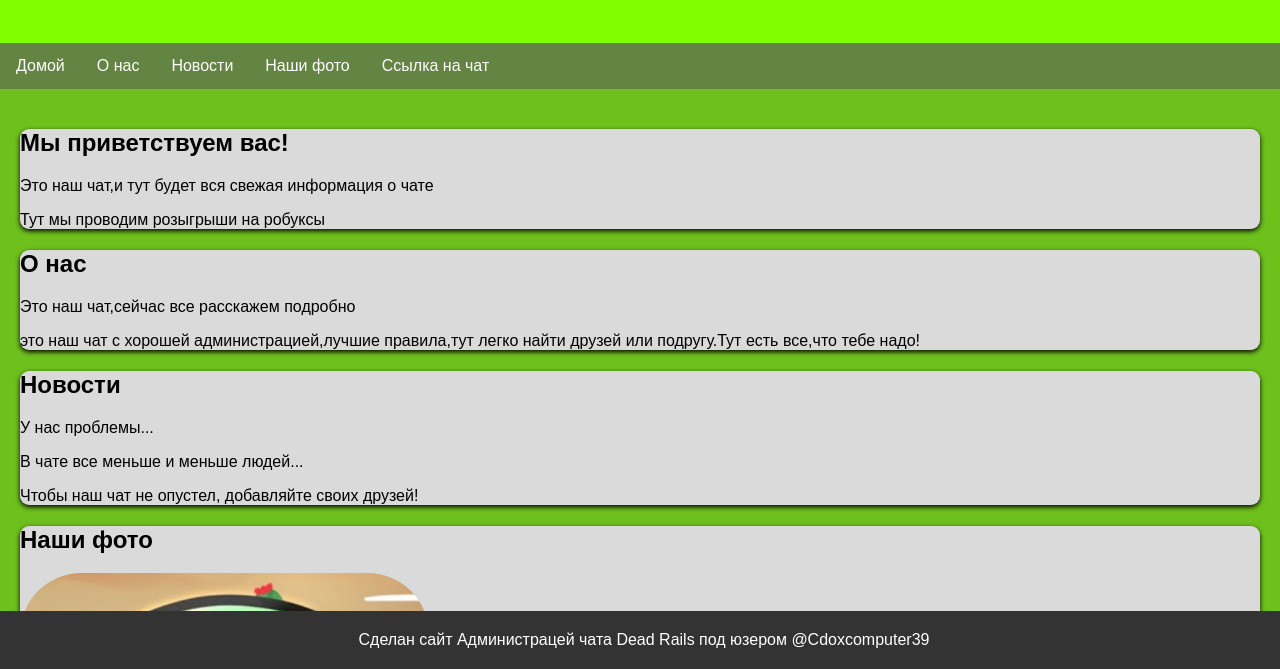
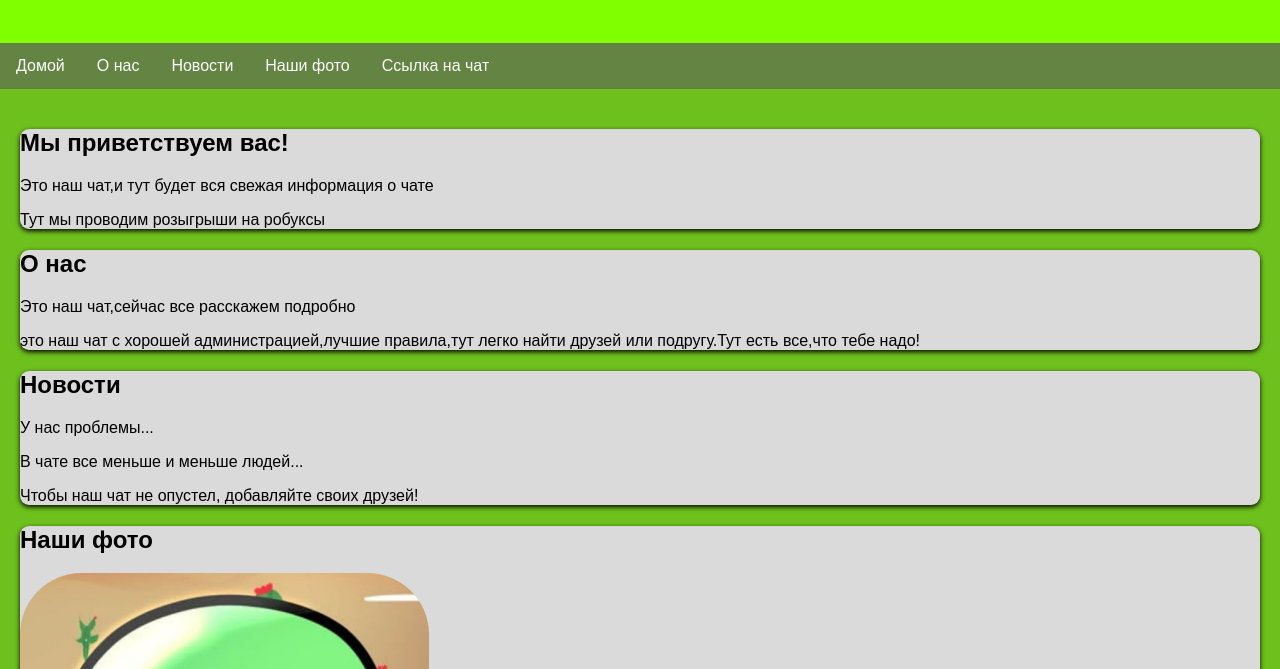
Before and after one commit to Cdoxcomputer39/Dead.Rails.chat, a plain HTML site: page index.html in a window 1280 px wide. Shown: the part 131-800 px from the top of the page. Drawn offline with Linux system fonts and the light colour scheme.

Commit message:
style.css

```diff
--- a/style.css
+++ b/style.css
@@ -43,11 +43,3 @@ img{width: 33%;
     height: 15%;
     border-radius: 15%;
 }
-footer{background-color: #333;
-    color: white;
-    text-align: center;
-    padding: 4px;
-    position: fixed;
-    bottom: 0%;
-    width: 100%;
-}
```
